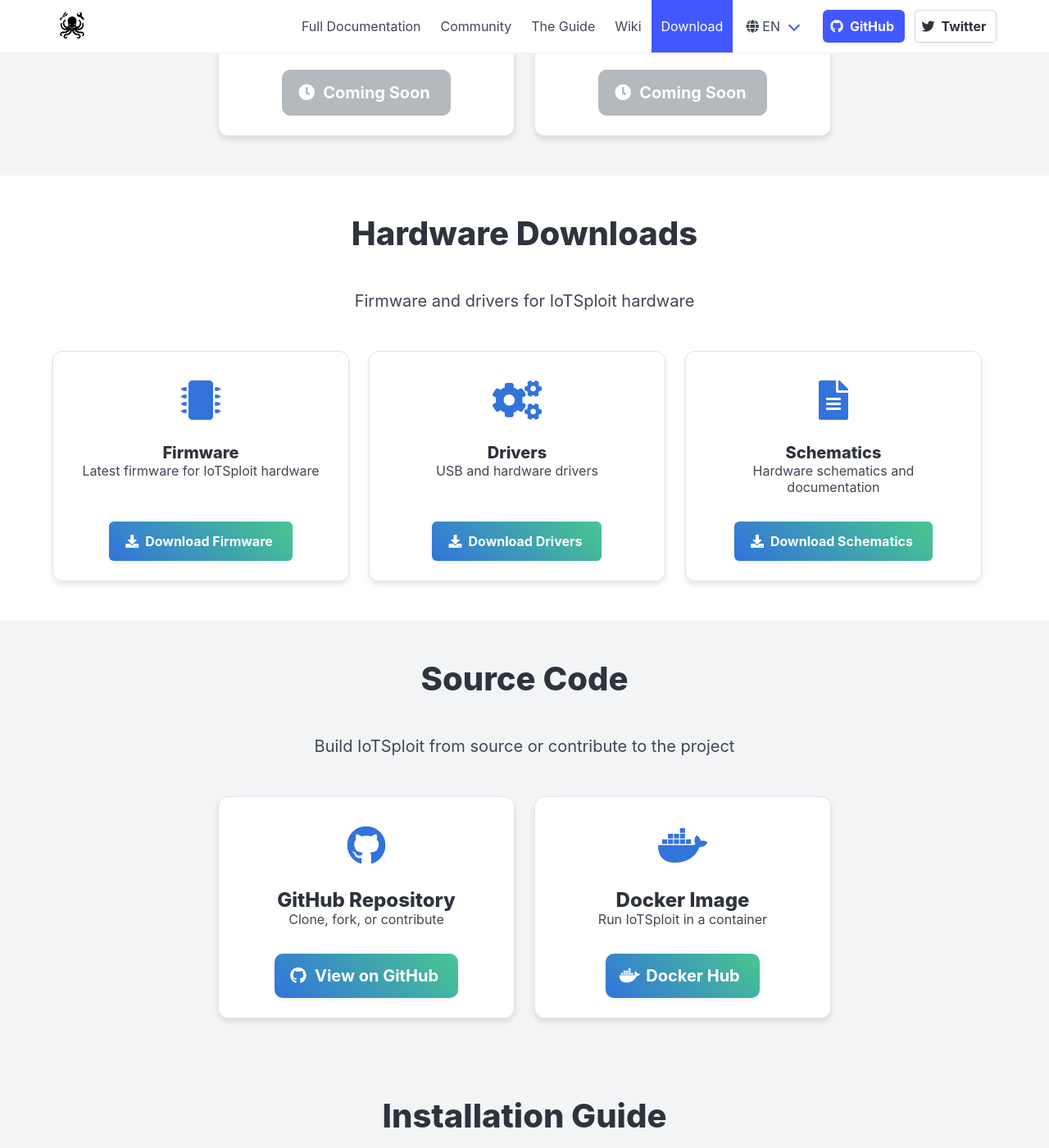
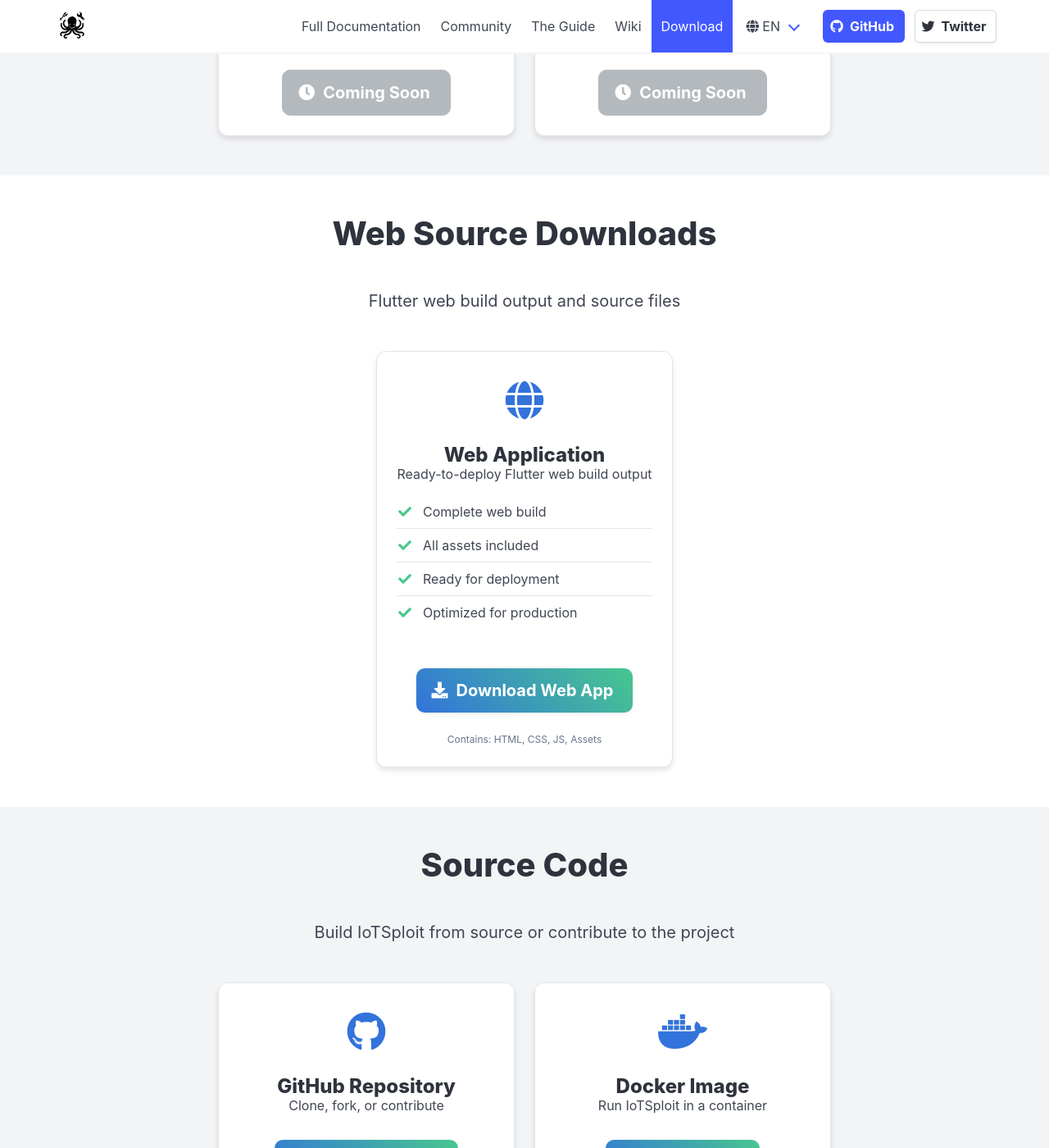
Before and after one commit to TKXB/iotsploit.github.io, a Jekyll site: the page download.html, which Jekyll copies as it is, in a window 1280 px wide and 1400 px high, scrolled down 1541 px. Shown: the whole window at 82% size. Built offline with Jekyll 4.4.1, drawn with Linux system fonts in a browser that asks for light colours; comment, search, counter and statistics services are not loaded.

Commit message:
重构下载页面，将硬件下载部分替换为Web源码下载，更新相关标题和描述，添加Web应用下载链接以提升用户体验

```diff
--- a/download.html
+++ b/download.html
@@ -73,12 +73,10 @@
           iosApp: "iOS App",
           androidApp: "Android App",
 
-          // Hardware
-          hardwareTitle: "Hardware Downloads",
-          hardwareDesc: "Firmware and drivers for IoTSploit hardware",
-          firmwareDownload: "Download Firmware",
-          driversDownload: "Download Drivers",
-          schematicsDownload: "Download Schematics",
+          // Web Source
+          webSourceTitle: "Web Source Downloads",
+          webSourceDesc: "Flutter web build output and source files",
+          webAppDownload: "Download Web App",
 
           // Source Code
           sourceTitle: "Source Code",
@@ -138,12 +136,10 @@
           iosApp: "iOS 应用",
           androidApp: "Android 应用",
 
-          // 硬件
-          hardwareTitle: "硬件下载",
-          hardwareDesc: "IoTSploit 硬件的固件和驱动程序",
-          firmwareDownload: "下载固件",
-          driversDownload: "下载驱动程序",
-          schematicsDownload: "下载原理图",
+          // Web 源码
+          webSourceTitle: "Web 源码下载",
+          webSourceDesc: "Flutter Web 构建输出和源文件",
+          webAppDownload: "下载 Web 应用",
 
           // 源代码
           sourceTitle: "源代码",
@@ -706,65 +702,38 @@
         </div>
       </section>
 
-      <!-- Hardware Downloads -->
+      <!-- Web Source Downloads -->
       <section class="section">
         <div class="container">
-          <h2 class="title is-size-2 has-text-centered mb-6" data-i18n="hardwareTitle">Hardware Downloads</h2>
-          <p class="subtitle has-text-centered mb-6" data-i18n="hardwareDesc">Firmware and drivers for IoTSploit hardware</p>
-          <div class="columns is-multiline">
+          <h2 class="title is-size-2 has-text-centered mb-6" data-i18n="webSourceTitle">Web Source Downloads</h2>
+          <p class="subtitle has-text-centered mb-6" data-i18n="webSourceDesc">Flutter web build output and source files</p>
+          <div class="columns is-centered">
             <div class="column is-4">
               <div class="card download-card animate-fade-in animate-delay-1">
                 <div class="card-content has-text-centered">
+                  <div class="card-main-content">
                     <div class="platform-icon">
-                    <i class="fas fa-microchip"></i>
+                      <i class="fas fa-globe"></i>
                     </div>
-                  <h3 class="title is-size-5">Firmware</h3>
-                  <p class="subtitle is-size-6 mb-4">Latest firmware for IoTSploit hardware</p>
+                    <h3 class="title is-size-4">Web Application</h3>
+                    <p class="subtitle is-size-6 mb-4">Ready-to-deploy Flutter web build output</p>
+                    <ul class="feature-list mb-4">
+                      <li><i class="fas fa-check"></i> Complete web build</li>
+                      <li><i class="fas fa-check"></i> All assets included</li>
+                      <li><i class="fas fa-check"></i> Ready for deployment</li>
+                      <li><i class="fas fa-check"></i> Optimized for production</li>
+                    </ul>
+                  </div>
+                  <div class="card-footer-content">
                     <div class="buttons is-centered">
-                    <a class="button download-button" href="https://github.com/TKXB/iotsploit/releases/latest/download/iotsploit-firmware.bin">
+                      <a class="button download-button is-medium" href="downloads/iotsploit-web-v0.0.3.zip">
                         <span class="icon">
                           <i class="fas fa-download"></i>
                         </span>
-                      <span data-i18n="firmwareDownload">Download Firmware</span>
+                        <span data-i18n="webAppDownload">Download Web App</span>
                       </a>
                     </div>
-                </div>
-              </div>
-            </div>
-            <div class="column is-4">
-              <div class="card download-card animate-fade-in animate-delay-2">
-                <div class="card-content has-text-centered">
-                  <div class="platform-icon">
-                    <i class="fas fa-cogs"></i>
-                  </div>
-                  <h3 class="title is-size-5">Drivers</h3>
-                  <p class="subtitle is-size-6 mb-4">USB and hardware drivers</p>
-                  <div class="buttons is-centered">
-                    <a class="button download-button" href="https://github.com/TKXB/iotsploit/releases/latest/download/iotsploit-drivers.zip">
-                      <span class="icon">
-                        <i class="fas fa-download"></i>
-                      </span>
-                      <span data-i18n="driversDownload">Download Drivers</span>
-                    </a>
-                  </div>
-                </div>
-              </div>
-            </div>
-            <div class="column is-4">
-              <div class="card download-card animate-fade-in animate-delay-3">
-                <div class="card-content has-text-centered">
-                  <div class="platform-icon">
-                    <i class="fas fa-file-alt"></i>
-                  </div>
-                  <h3 class="title is-size-5">Schematics</h3>
-                  <p class="subtitle is-size-6 mb-4">Hardware schematics and documentation</p>
-                  <div class="buttons is-centered">
-                    <a class="button download-button" href="https://github.com/TKXB/iotsploit/releases/latest/download/iotsploit-schematics.pdf">
-                      <span class="icon">
-                        <i class="fas fa-download"></i>
-                      </span>
-                      <span data-i18n="schematicsDownload">Download Schematics</span>
-                    </a>
+                    <p class="is-size-7 has-text-grey">Contains: HTML, CSS, JS, Assets</p>
                   </div>
                 </div>
               </div>
```
Lines whose indentation alone changed are shown as unchanged.
